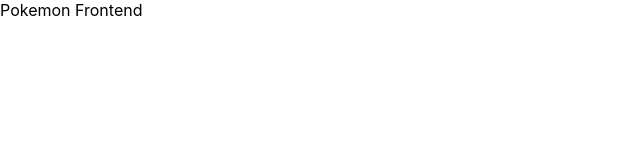
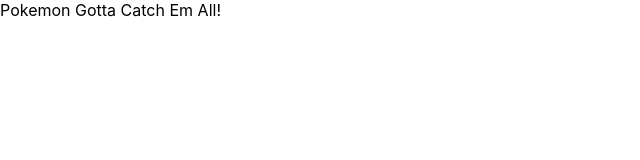
Before and after one commit to Nicholas-Huang713/poke-frontend, a React (Create React App) app: page / in a window 1280 px wide. Shown: the top 160 px of the page, without its empty margins (0-640 px from the left). Built offline with nearby package versions, Linux system fonts and the light colour scheme.

Commit message:
update title

```diff
--- a/src/App.js
+++ b/src/App.js
@@ -1,7 +1,7 @@
 function App() {
   return (
     <div>
-      Pokemon Frontend
+      Pokemon Gotta Catch Em All!
     </div>
   );
 }
```
